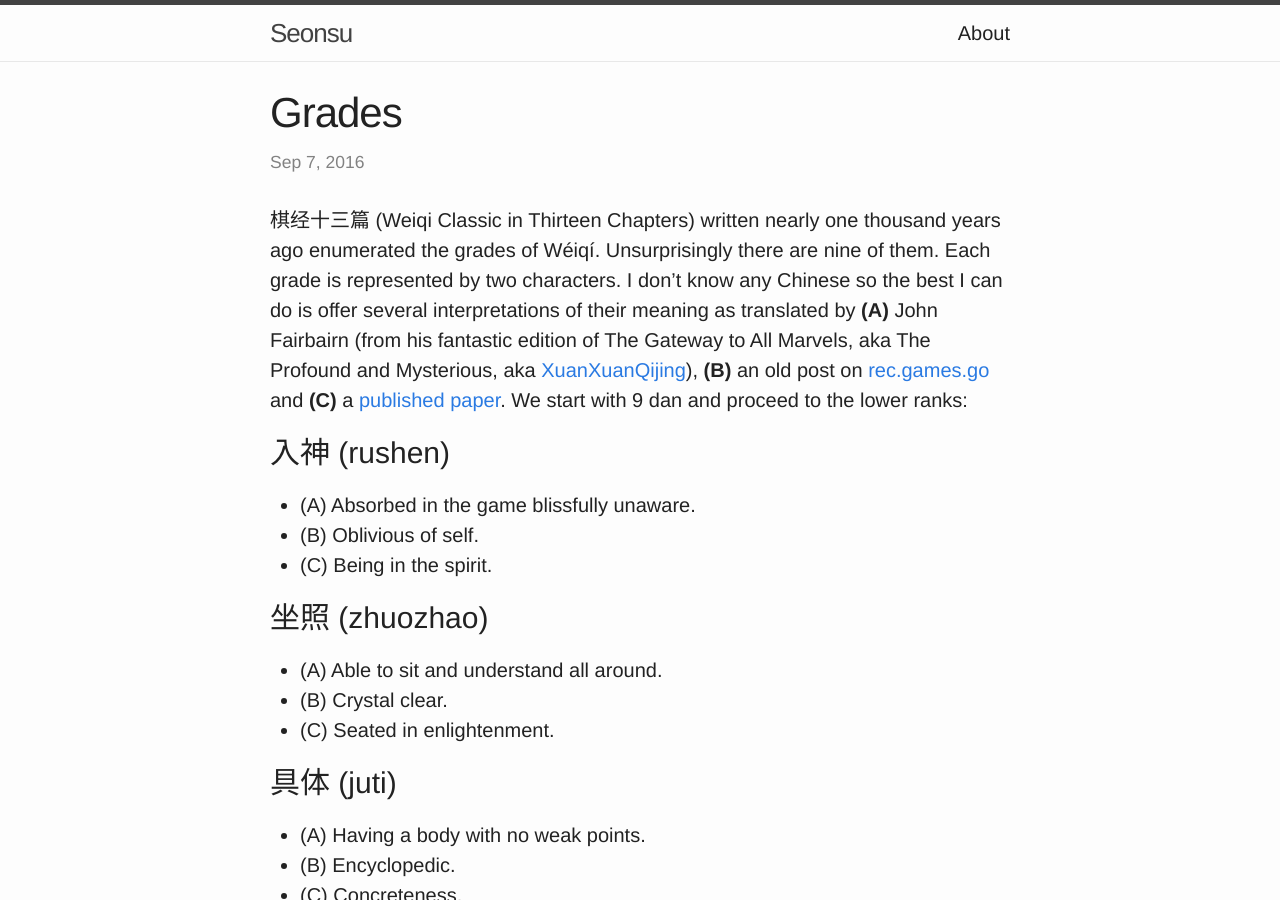
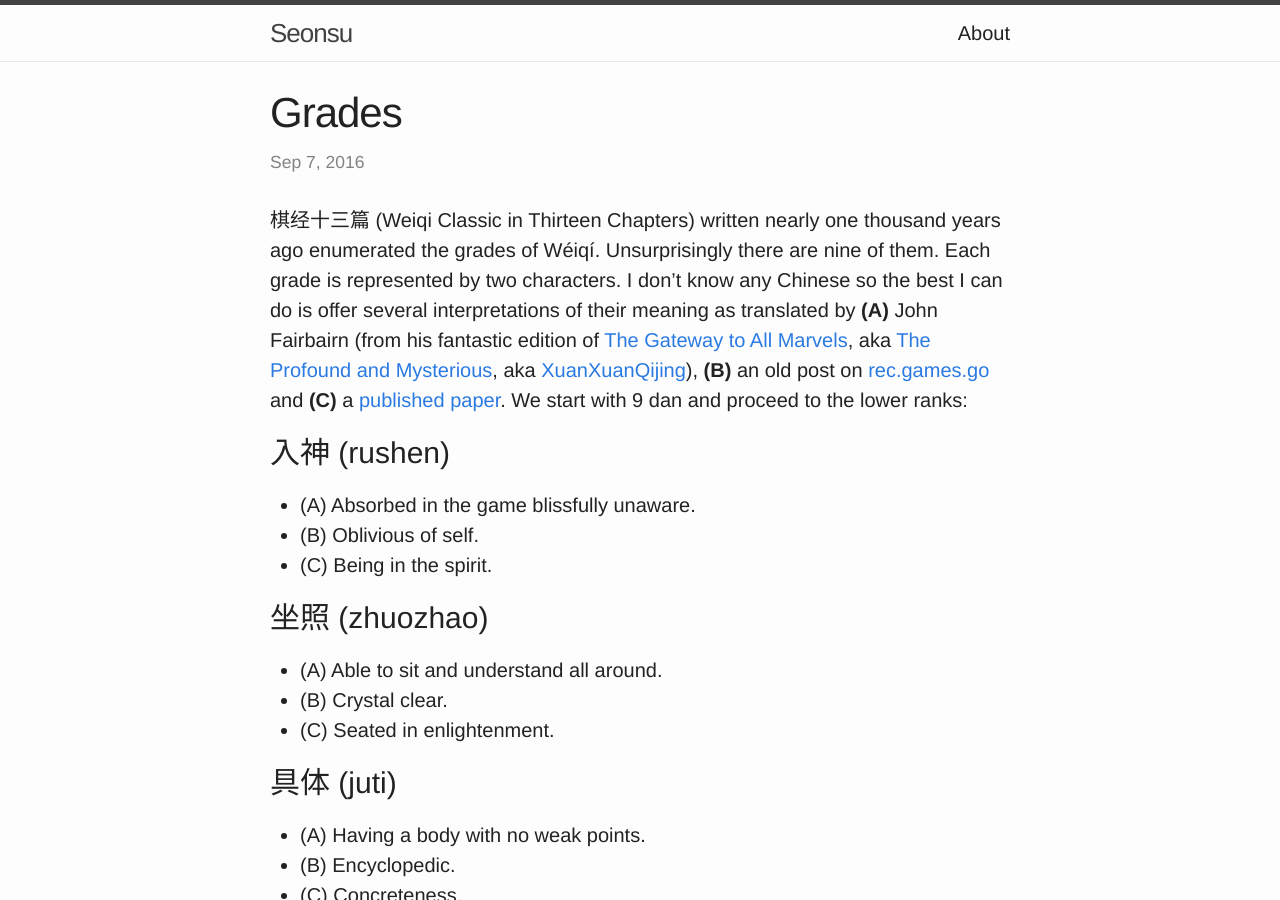
Before and after one commit to rwandezx9/baduk, a Jekyll site: the page built from _posts/2016-09-07-grades.markdown, in a window 1280 px wide and 900 px high. Built offline with Jekyll 4.4.1, drawn with Linux system fonts in a browser that asks for light colours; some web fonts are replaced; some of the changed lines change nothing that is shown.

Commit message:
moar links

```diff
--- a/_posts/2016-09-07-grades.markdown
+++ b/_posts/2016-09-07-grades.markdown
@@ -5,13 +5,16 @@ date:   2016-09-07
 ---
 
 棋经十三篇 (Weiqi Classic in Thirteen Chapters) written nearly one
-thousand years ago enumerated the grades of W&eacute;iq&iacute;. Unsurprisingly there
-are nine of them. Each grade is represented by two characters. I don't
-know any Chinese so the best I can do is offer several interpretations
-of their meaning as translated by **(A)** John Fairbairn (from his fantastic
-edition of The Gateway to All Marvels, aka The Profound and Mysterious, aka
-[XuanXuanQijing](http://senseis.xmp.net/?XuanxuanQijing)), **(B)** an old post
-on
+thousand years ago enumerated the grades of
+W&eacute;iq&iacute;. Unsurprisingly there are nine of them. Each grade
+is represented by two characters. I don't know any Chinese so the best
+I can do is offer several interpretations of their meaning as
+translated by **(A)** John Fairbairn (from his fantastic edition of
+[The Gateway to All Marvels](https://www.amazon.com/Gateway-All-Marvels-John-Fairbairn-ebook/dp/B0085MJ6F0),
+aka
+[The Profound and Mysterious](http://www.goshop-keima.com/books/books-by-subject/life-and-death---tsumego/bt-baduk-classic-the-profound-and-mysterious-volume-1),
+aka [XuanXuanQijing](http://senseis.xmp.net/?XuanxuanQijing)), **(B)**
+an old post on
 [rec.games.go](https://groups.google.com/forum/#!forum/rec.games.go)
 and **(C)** a
 [published paper](http://www.figg.org/old_figg/www.figg.org/areafile/qjssp.pdf).
```
